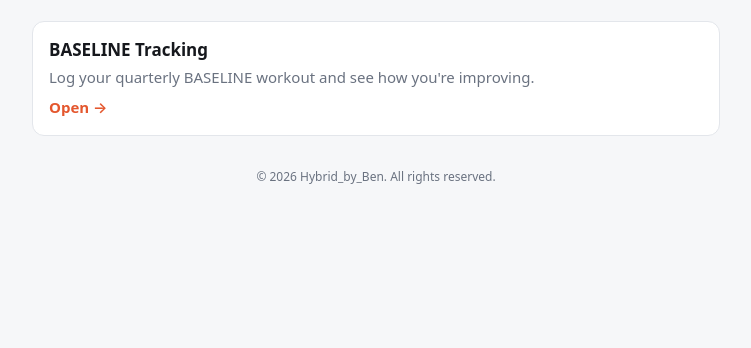
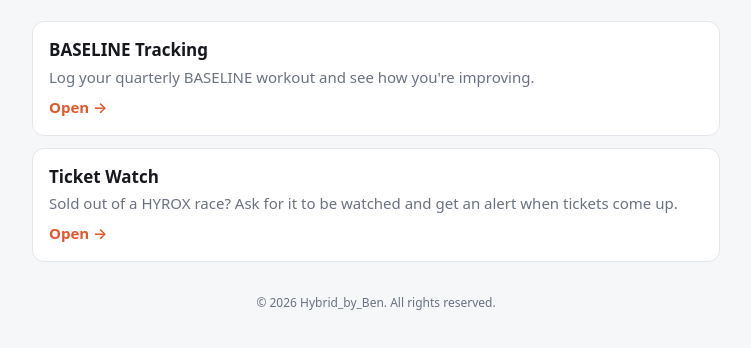
Before and after one commit to brodeurbenjamin/brodeurbenjamin.github.io, a plain HTML site: page site/index.html in a window 1280 px wide. Shown: the part 98-446 px from the top of the page, without its empty margins (264-1015 px from the left). Drawn offline with Linux system fonts and the light colour scheme.

Commit message:
Add Ticket Watch to the home page (#3)
Claude-Session: https://claude.ai/code/session_01SvWJ8oMKkQNaB1Z6364wrG

Co-authored-by: Claude <noreply@anthropic.com>

```diff
--- a/site/index.html
+++ b/site/index.html
@@ -45,7 +45,11 @@
       <p>Log your quarterly BASELINE workout and see how you're improving.</p>
       <span class="go">Open →</span>
     </a>
-    <!-- Ticket Watch card goes here when /tickets/ is live (plan step 4). -->
+    <a class="card" href="/tickets/">
+      <h2>Ticket Watch</h2>
+      <p>Sold out of a HYROX race? Ask for it to be watched and get an alert when tickets come up.</p>
+      <span class="go">Open →</span>
+    </a>
   </div>
 
   <footer>© 2026 Hybrid_by_Ben. All rights reserved.</footer>
```
Also changed, not shown: 1 other file.
